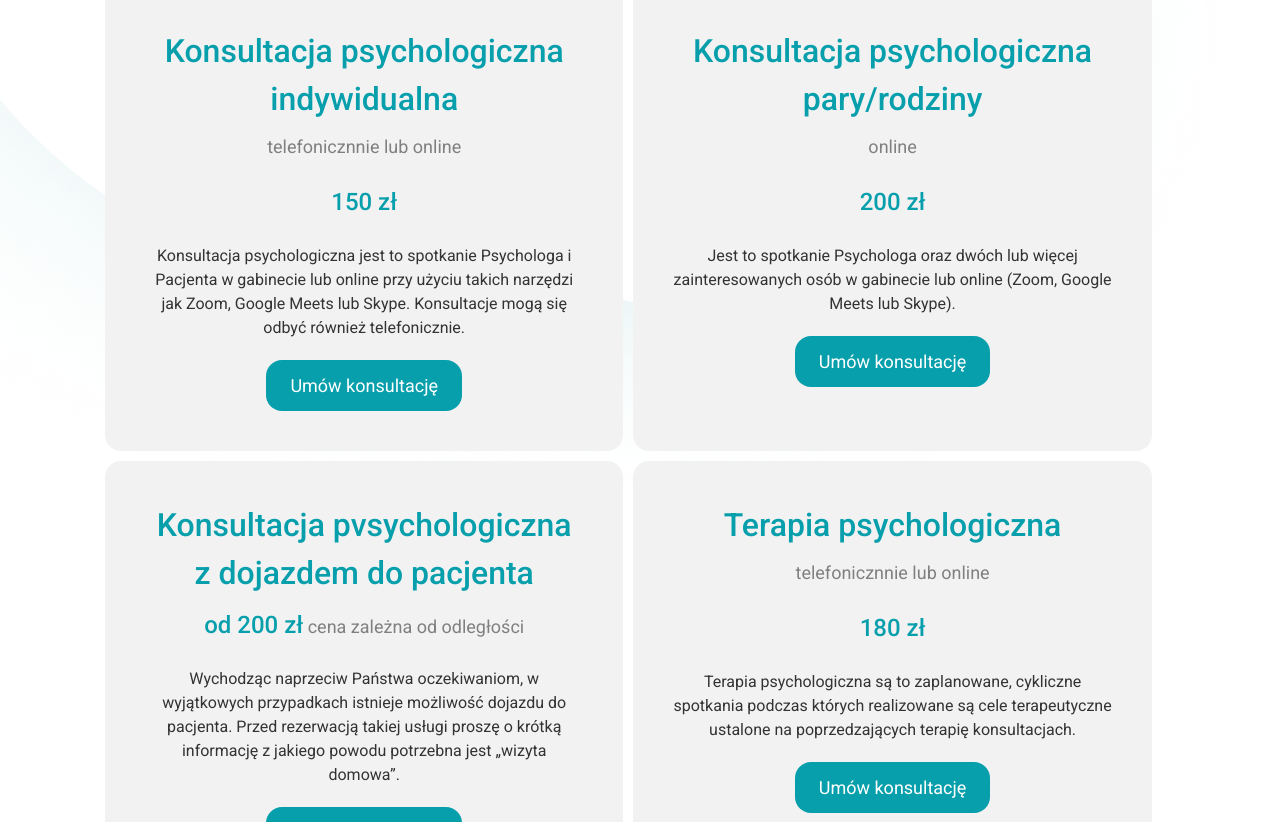
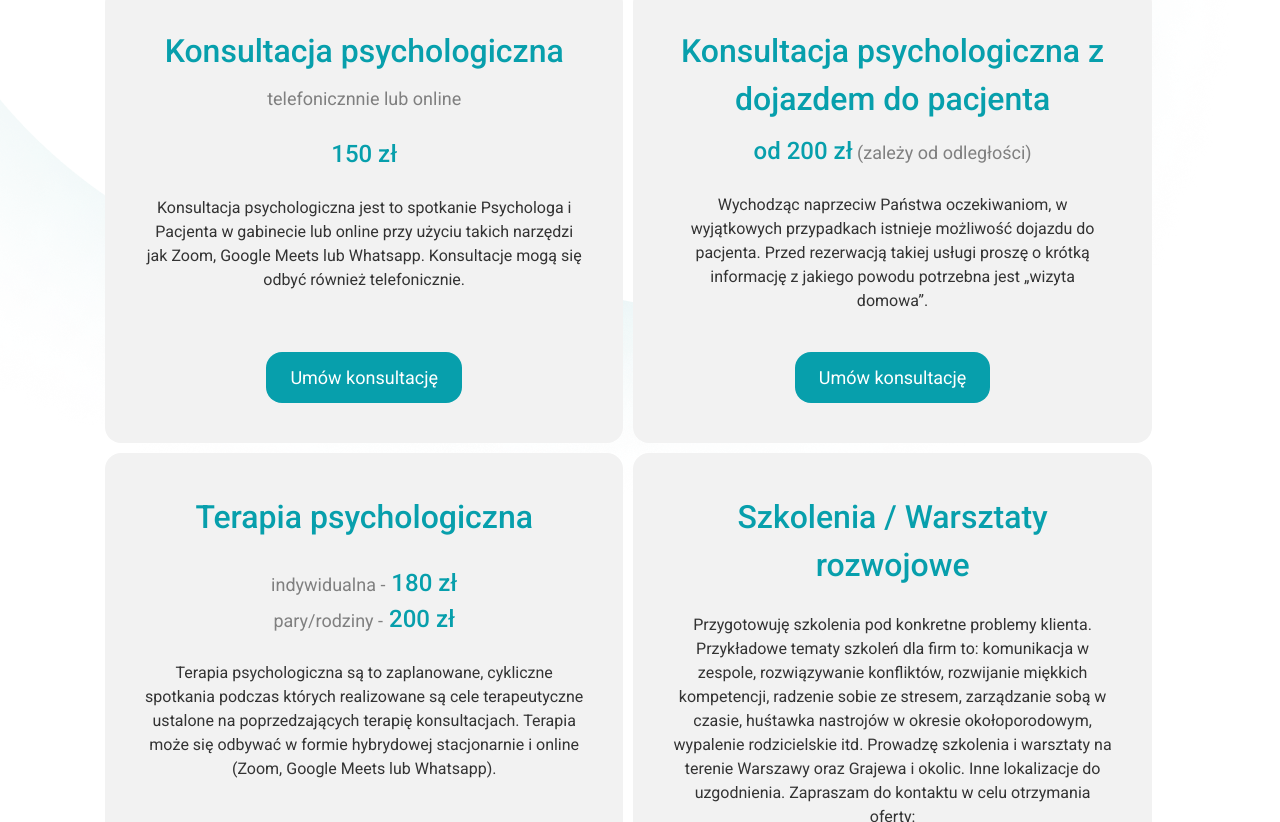
Before and after one commit to takielunek/psycholog_z_pasja, a React (Vite) app: page /services in a window 1280 px wide. Shown: the part 558-1380 px from the top of the page. Built offline with nearby package versions, Linux system fonts and the light colour scheme.

Commit message:
first changes

```diff
--- a/src/components/AboutPage/About/About.jsx
+++ b/src/components/AboutPage/About/About.jsx
@@ -5,10 +5,10 @@ import SwiperComponent from "./SwiperComponent";
 const About = () => {
   const button =
     "text-[18px] font-normal text-white bg-blue500 py-[12px] px-[24px] rounded-[16px] inline-block";
-      const text =
-        "text-[25px] xs:text-[32px] font-medium font-roboto text-blue500";
+  const text =
+    "text-[25px] xs:text-[32px] font-medium font-roboto text-blue500";
   const text1 = "text-[20px] font-normal font-roboto text-gray900 mt-[24px]";
-  const text2 = "text-[24px] font-medium font-roboto text-gray700";
+  const text2 = "text-[20px] xss:text-[24px] font-medium font-roboto";
 
   return (
     <div className="overflow-x-hidden">
@@ -27,15 +27,15 @@ const About = () => {
             <h3 className={`${text}`}>mgr Martyna Borawska</h3>
             <p className={`${text1}`}>
               Jestem psychologiem i psychoterapeutą poznawczo-behawioralnym (w
-              szkoleniu). Prowadzę terapie i konsultacje psychologiczne w
+              certyfikacji). Prowadzę terapie i konsultacje psychologiczne w
               gabinecie lub online. W swojej pracy stawiam na ciągły rozwój i na
               najwyższą jakość świadczonych przeze mnie usług. Regularnie
               uczestniczę w szkoleniach i doskonalę swój warsztat pracy. Pracuję
-              pod stałą superwizją (
-              <span className="text-blue700 underline">
-                co to oznacza dla Ciebie jako klienta?
-              </span>
-              ). Swoją pracę wykonuję z pasją i pełnym zaangażowaniem. Dokładam
+              pod stałą superwizją &nbsp;
+              <a href="" className="text-blue700 underline">
+                ( co to oznacza dla Ciebie jako klienta? )
+              </a>
+              . Swoją pracę wykonuję z pasją i pełnym zaangażowaniem. Dokładam
               wszelkich starań by pomóc Pacjentom zmierzyć się z trudnościami z
               jakimi do mnie przychodzą w atmosferze pełnej szacunku, dyskrecji,
               skupienia, bez oceniania.
@@ -45,19 +45,19 @@ const About = () => {
             </a>
             <h3 className={`${text}`}>Edukacja i doświadczenie</h3>
             <p className={`${text1}`}>
-              Ukończyłam jednolite studia magisterskie na kierunku psychologia w
-              2011 roku na Katolickim Uniwersytecie Lubelskim Jana Pawła II.
-              Dodatkowo w ramach studiów realizowałam specjalizację, dzięki
-              której zgodnie z rozporządzeniem MENiS z dn. 7.09.2004r. uzyskałam
-              przygotowanie pedagogiczne niezbędne do pracy w placówkach
-              edukacyjnych i oświatowych. Obecnie na Akademii Motywacji i
-              Edukacji w Warszawie realizuję program 4- letniej szkoły
-              psychoterapii obejmujący terapię poznawczo-behawioralną TPB,
-              założenia dialogu motywującego DM oraz terapię zorientowaną na
-              schematy i terapię trzeciej fali. Aktualnie współpracuję ze
-              Stowarzyszeniem Inicjatyw Społecznych na Rzecz Osób
-              Niepełnosprawnych i Szpitalem Ogólnym w Grajewie. <br />{" "}
-              Doświadczenie zdobywałam między innymi w poradni
+              Ukończyłam jednolite studia magisterskie na kierunku psychologia
+              na Katolickim Uniwersytecie Lubelskim Jana Pawła II. Dodatkowo w
+              ramach studiów realizowałam specjalizację, dzięki której zgodnie z
+              rozporządzeniem MENiS z dn. 7.09.2004r. uzyskałam przygotowanie
+              pedagogiczne niezbędne do pracy w placówkach edukacyjnych i
+              oświatowych. Obecnie na Akademii Motywacji i Edukacji w Warszawie
+              realizuję program 4- letniej szkoły psychoterapii obejmujący
+              terapię poznawczo-behawioralną TPB, założenia dialogu motywującego
+              DM oraz terapię zorientowaną na schematy i terapię trzeciej fali.
+              Aktualnie współpracuję ze Stowarzyszeniem Inicjatyw Społecznych na
+              Rzecz Osób Niepełnosprawnych, poradnią i przedszkolem “Promyk”
+              oraz Szpitalem Ogólnym w Grajewie. <br /> Doświadczenie zdobywałam
+              w wielu miejscach, między innymi: w poradni
               psychologiczno-pedagogicznej, w przedszkolu i szkole podstawowej,
               w szpitalu psychiatrycznym, w Wojskowym Instytucie Medycyny
               Lotniczej oraz w Centrum Psychoterapii i Rozwoju SWPS (obecnie:
@@ -68,22 +68,27 @@ const About = () => {
             <p className={`${text1}`}>
               Posiadam bogate doświadczenie nie tylko w zakresie pomocy
               psychologicznej, ale również w szeroko pojętej psychologii
-              biznesu. W 2013 roku ukończyłam studia podyplomowe na kierunku
-              Zarządzanie Zasobami Ludzkimi na Uniwersytecie Warszawskim. W
-              swoim dotychczasowym życiu zawodowym prowadziłam wiele szkoleń z
-              zakresu miękkich kompetencji psychospołecznych. Posiadam
-              wieloletnie doświadczenie w realizowaniu projektów rekrutacyjnych
-              dla największych firm w Polsce i na świecie, takich jak: Samsung,
+              biznesu. Ukończyłam studia podyplomowe na kierunku Zarządzanie
+              Zasobami Ludzkimi na Uniwersytecie Warszawskim. W swoim
+              dotychczasowym życiu zawodowym prowadziłam wiele szkoleń z zakresu
+              miękkich kompetencji psychospołecznych. Posiadam wieloletnie
+              doświadczenie w realizowaniu projektów rekrutacyjnych dla
+              największych firm w Polsce i na świecie, takich jak: Samsung,
               Microsoft, Reckitt, AXA, PKO BP, Reiffeisen Bank, Nordea i wiele
               więcej. Swoim zasięgiem pokrywałam wszystkie kraje europejskie,
               Republikę Południowej Afryki oraz Zjednoczone Emiraty Arabskie.
               Jest mi bliski temat międzyludzkich różnic kulturowych i ich
               ogromnego znaczenia w powodzeniu biznesu.
             </p>
-            <div className="flex flex-col sm:flex-row gap-[20px] sm:gap-[40px] items-start sm:items-center mt-[60px]">
-              <p className={`${text2}`}>Zapraszam do współpracy</p>
-              <a href="/contact" className={`${button}`}>
-                Napisz do mnie
+            <div className="flex flex-col md:flex-row xll:flex-col xxxl:flex-row gap-[0px] md:gap-[40px] xll:gap-[0px] xxxl:gap-[40px] items-start xxxl:items-center mt-[60px]">
+              <p className={`${text2} text-gray700`}>
+                Zapraszam do współpracy:
+              </p>
+              <a
+                href="mailto:kontakt@psychologzpasja.pl"
+                className={`${text2} text-blue500`}
+              >
+                kontakt@psychologzpasja.pl
               </a>
             </div>
           </div>
--- a/src/components/ServicesPage/PsychologistServices/PsychologistServices.jsx
+++ b/src/components/ServicesPage/PsychologistServices/PsychologistServices.jsx
@@ -2,13 +2,15 @@ import Header from "../Header/Header";
 
 const PsychologistServices = () => {
   const box =
-    "w-full xl:w-[48%] bg-grayBg text-center font-roboto m-[5px] p-[40px] rounded-[16px]";
-  const title = "text-[32px] font-medium text-blue500";
+    "w-full xl:w-[48%] bg-grayBg text-center font-roboto m-[5px] p-[30px] xss:p-[40px] rounded-[16px] relative";
+  const title = "text-[24px] xss:text-[32px] font-medium text-blue500";
   const text1 = "text-[18px] font-normal text-gray500 pt-[10px]";
-  const text2 = "text-[16px] font-normal text-gray800 xxxl:px-[60px]";
-  const price = "text-[24px] font-medium text-blue500 py-[24px]";
+  const text2 =
+    "text-[16px] font-normal text-gray800 xxxl:px-[60px] mb-[90px]";
+  const price = "text-[24px] font-medium text-blue500";
   const button =
-    "text-[18px] font-normal text-white bg-blue500 py-[12px] px-[24px] rounded-[16px] inline-block mt-[20px]";
+    "text-[18px] font-normal text-white bg-blue500 py-[12px] px-[24px] rounded-[16px]";
+    const buttonDiv = "absolute left-0 right-0 flex justify-center bottom-[40px]";
 
   return (
     <div>
@@ -18,44 +20,29 @@ const PsychologistServices = () => {
       <div className="mt-[450px] xss:mt-[400px] sm:mt-[350px] xl:mt-[400px] xxxl:mt-[350px] mb-[100px] relative z-10">
         <div className="wrapper px-[20px] xs:px-[50px] xl:px-[100px] xxl:pl-[160.5px] flex flex-col xl:flex-row xl:flex-wrap">
           <div className={`${box}`}>
-            <h2 className={`${title}`}>
-              Konsultacja psychologiczna indywidualna
-            </h2>
+            <h2 className={`${title}`}>Konsultacja psychologiczna</h2>
             <p className={`${text1}`}>telefonicznnie lub online</p>
-            <p className={`${price}`}>150 zł</p>
+            <p className={`${price} py-[24px]`}>150 zł</p>
             <p className={`${text2}`}>
               Konsultacja psychologiczna jest to spotkanie Psychologa i Pacjenta
               w gabinecie lub online przy użyciu takich narzędzi jak Zoom,
-              Google Meets lub Skype. Konsultacje mogą się odbyć również
+              Google Meets lub Whatsapp. Konsultacje mogą się odbyć również
               telefonicznie.
             </p>
+            <div className={`${buttonDiv}`}>
               <a href="/enroll" className={`${button}`}>
                 Umów konsultację
               </a>
             </div>
-          <div className={`${box}`}>
-            <h2 className={`${title}`}>
-              Konsultacja psychologiczna pary/rodziny
-            </h2>
-            <p className={`${text1}`}>online</p>
-            <p className={`${price}`}>200 zł</p>
-            <p className={`${text2}`}>
-              Jest to spotkanie Psychologa oraz dwóch lub więcej
-              zainteresowanych osób w gabinecie lub online (Zoom, Google Meets
-              lub Skype).
-            </p>
-            <a href="/enroll" className={`${button}`}>
-              Umów konsultację
-            </a>
           </div>
 
           <div className={`${box}`}>
             <h2 className={`${title}`}>
-              Konsultacja pvsychologiczna z dojazdem do pacjenta
+              Konsultacja psychologiczna z dojazdem do pacjenta
             </h2>
             <p className={`${text1} py-[24px]`}>
-              <span className={`${price}`}>od 200 zł</span> cena zależna od
-              odległości
+              <span className={`${price} `}>od 200 zł</span> (zależy od
+              odległości)
             </p>
             <p className={`${text2}`}>
               Wychodząc naprzeciw Państwa oczekiwaniom, w wyjątkowych
@@ -63,40 +50,54 @@ const PsychologistServices = () => {
               rezerwacją takiej usługi proszę o krótką informację z jakiego
               powodu potrzebna jest „wizyta domowa”.
             </p>
+            <div className={`${buttonDiv}`}>
               <a href="/enroll" className={`${button}`}>
                 Umów konsultację
-            </a>{" "}
+              </a>
+            </div>
           </div>
 
           <div className={`${box}`}>
             <h2 className={`${title}`}>Terapia psychologiczna</h2>
-            <p className={`${text1}`}>telefonicznnie lub online</p>
-            <p className={`${price}`}>180 zł</p>
+            <div className="py-[24px]">
+              <p className={`${price}`}>
+                <span className={`${text1}`}>indywidualna -</span> 180 zł
+              </p>
+              <p className={`${price}`}>
+                <span className={`${text1}`}>pary/rodziny -</span> 200 zł
+              </p>
+            </div>
             <p className={`${text2}`}>
               Terapia psychologiczna są to zaplanowane, cykliczne spotkania
               podczas których realizowane są cele terapeutyczne ustalone na
-              poprzedzających terapię konsultacjach.
+              poprzedzających terapię konsultacjach. Terapia może się odbywać w
+              formie hybrydowej stacjonarnie i online (Zoom, Google Meets lub
+              Whatsapp).
             </p>
+            <div className={`${buttonDiv}`}>
               <a href="/enroll" className={`${button}`}>
                 Umów konsultację
-            </a>{" "}
+              </a>
+            </div>
           </div>
 
           <div className={`${box}`}>
-            <h2 className={`${title}`}>Szkolenia / Warsztaty</h2>
+            <h2 className={`${title}`}>Szkolenia / Warsztaty rozwojowe</h2>
             <p className={`${text2} pt-[24px]`}>
               Przygotowuję szkolenia pod konkretne problemy klienta. Przykładowe
               tematy szkoleń dla firm to: komunikacja w zespole, rozwiązywanie
               konfliktów, rozwijanie miękkich kompetencji, radzenie sobie ze
-              stresem itd. Przykładowe tematy warsztatów: zarządzanie sobą w
-              czasie, huśtawka nastrojów w okresie okołoporodowym, wypalenie
-              rodzicielskie. Prowadzę szkolenia i warsztaty na terenie Warszawy
-              oraz Grajewa i okolic. Inne lokalizacje do uzgodnienia. Zapraszam
-              do kontaktu w celu otrzymania oferty.
+              stresem, zarządzanie sobą w czasie, huśtawka nastrojów w okresie
+              okołoporodowym, wypalenie rodzicielskie itd. Prowadzę szkolenia i
+              warsztaty na terenie Warszawy oraz Grajewa i okolic. Inne
+              lokalizacje do uzgodnienia. Zapraszam do kontaktu w celu
+              otrzymania oferty:
             </p>
+            <div className={`${buttonDiv}`}>
               <a href="/enroll" className={`${button}`}>
                 Umów konsultację
-            </a>{" "}
+              </a>
+            </div>
           </div>
         </div>
       </div>
```
Also changed, not shown: src/components/MainPage/Header/Header.jsx (+18 -20 lines), src/components/ServicesPage/Header/Header.jsx (+9 -6 lines). Lines whose indentation alone changed are shown as unchanged.
